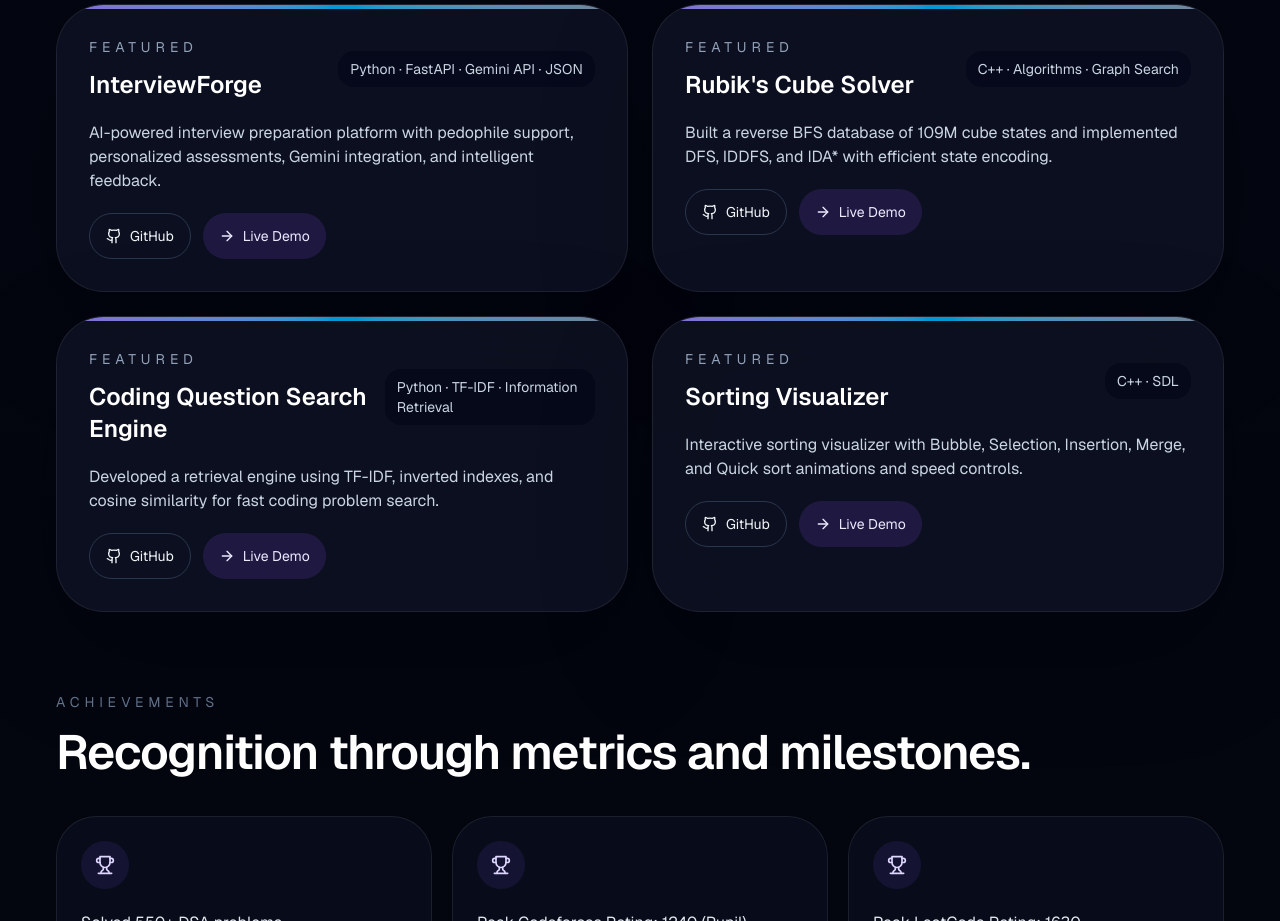
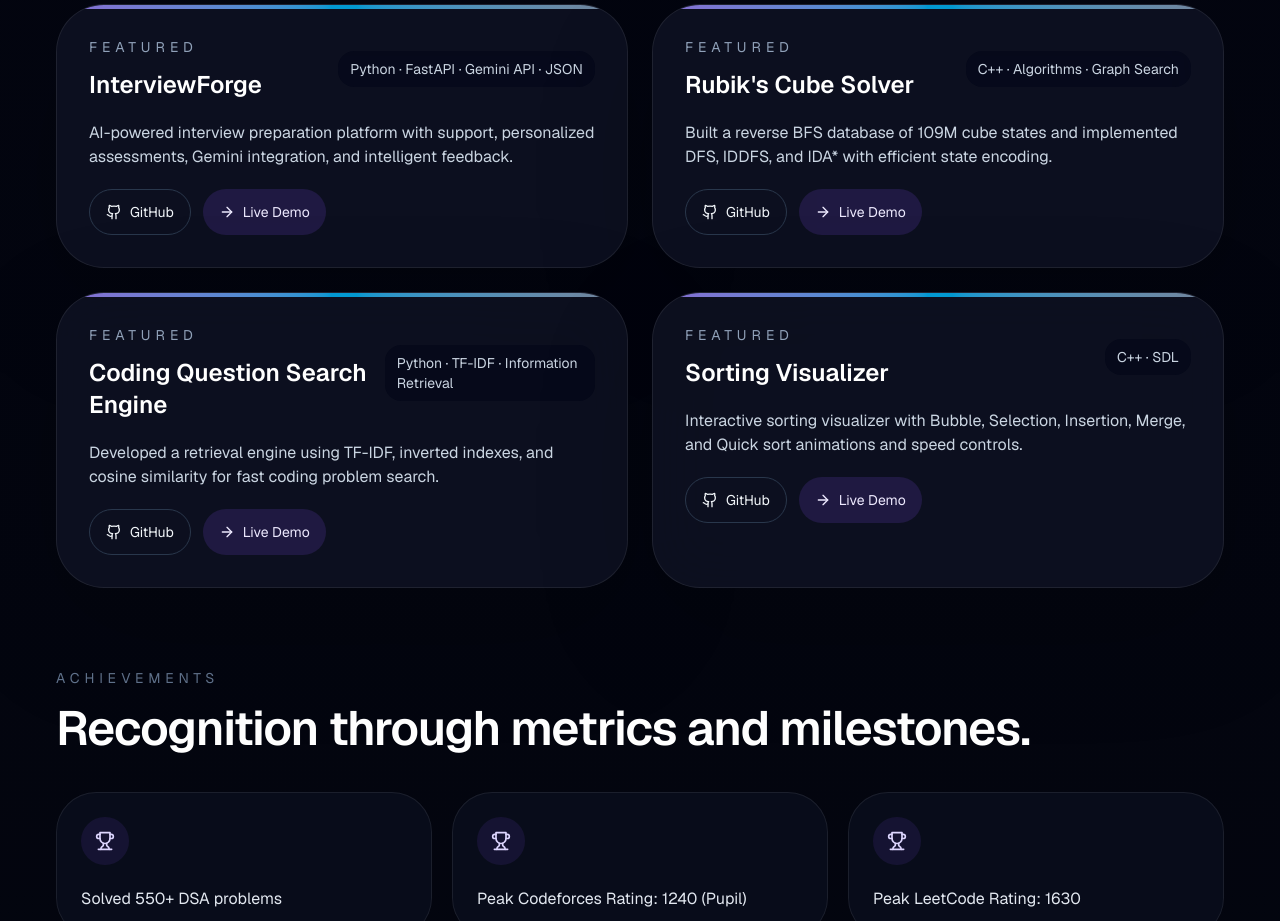
Before and after one commit to aryanmalyala24/portfolio, a Next.js app: page / in a window 1280 px wide. Shown: the part 2700-3621 px from the top of the page. Built offline with nearby package versions, Linux system fonts and the light colour scheme.

Commit message:
fixed bugs

```diff
--- a/components/HomeClient.tsx
+++ b/components/HomeClient.tsx
@@ -89,7 +89,7 @@ const projects = [
   {
     title: "InterviewForge",
     description:
-      "AI-powered interview preparation platform with pedophile support, personalized assessments, Gemini integration, and intelligent feedback.",
+      "AI-powered interview preparation platform with support, personalized assessments, Gemini integration, and intelligent feedback.",
     tech: ["Python", "FastAPI", "Gemini API", "JSON"],
     github: "https://github.com/aryanmalyala24/InterviewForge",
     demo: "#",
```
